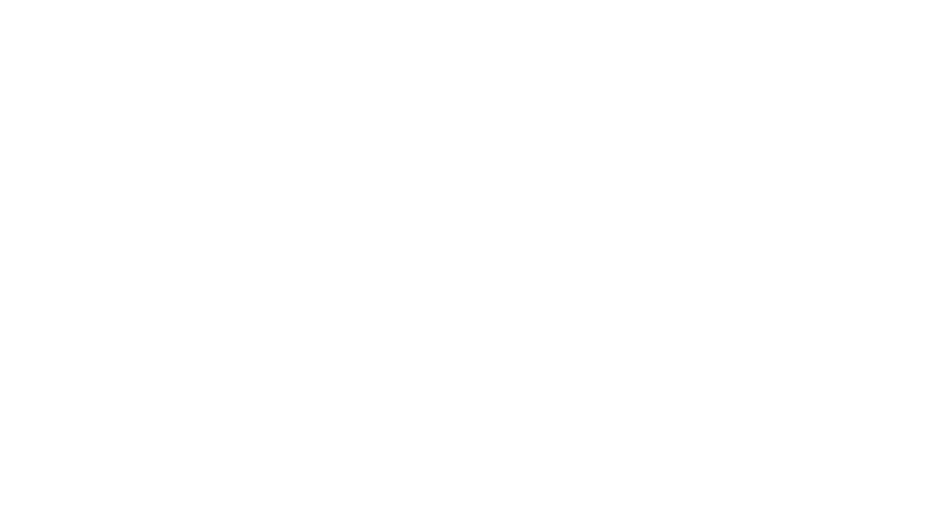
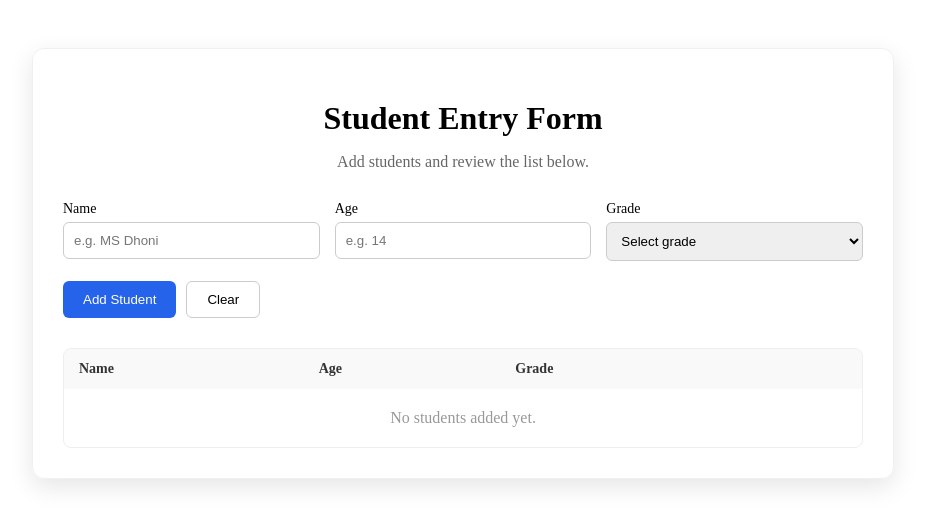
Before and after one commit to Vaishnavi213460/React-Mini-Buildout, a React (Vite) app: page /student-entry in a window 1280 px wide. Before the commit this address had no page. Shown: the top 526 px of the page, without its empty margins (177-1102 px from the left). Built offline with nearby package versions, Linux system fonts and the light colour scheme.

Commit message:
student entry

```diff
--- a/src/App.jsx
+++ b/src/App.jsx
@@ -2,6 +2,7 @@
 import { BrowserRouter as Router, Routes, Route } from 'react-router-dom';
 import Home from './components/Home';
 import JokeFetcher from './components/JokeFetcher';
+import StudentEntry from './components/StudentEntry';
 
 function App() {
   return (
@@ -11,6 +12,7 @@
         <Routes>
           <Route path="/" element={<Home />} />
           <Route path="/joke-fetcher" element={<JokeFetcher />} />
+          <Route path="/student-entry" element={<StudentEntry />} />
         </Routes>
       </div>
     </Router>
--- a/src/components/Home.jsx
+++ b/src/components/Home.jsx
@@ -11,7 +11,9 @@
             🚀 Random Joke Fetcher
           </Link>
         </li>
-        {/* Add more projects here later */}
+        <li style={{ padding: '10px', border: '1px solid #ddd', marginBottom: '10px', borderRadius: '5px' }}>
+            <Link to="/student-entry" style={{ textDecoration: 'none', color: '#007bff', fontSize: '18px' }}>📝 Student Entry Form</Link>
+        </li>
       </ul>
     </div>
   );
--- /dev/null
+++ b/src/components/StudentEntry.jsx
@@ -0,0 +1,106 @@
+import React, { useState } from 'react';
+
+const StudentEntry = () => {
+  const [students, setStudents] = useState([]);
+  const [formData, setFormData] = useState({ name: '', age: '', grade: '' });
+
+  const handleChange = (e) => {
+    const { name, value } = e.target;
+    setFormData({ ...formData, [name]: value });
+  };
+
+  const addStudent = () => {
+    if (formData.name && formData.age && formData.grade) {
+      setStudents([...students, formData]);
+      handleClear();
+    }
+  };
+
+  const handleClear = () => {
+    setFormData({ name: '', age: '', grade: '' });
+  };
+
+  const removeStudent = (indexToRemove) => {
+    setStudents(students.filter((_, index) => index !== indexToRemove));
+  };
+
+  return (
+    <div style={{ padding: '40px', display: 'flex', justifyContent: 'center' }}>
+      <div style={{
+        width: '100%', maxWidth: '800px', padding: '30px',
+        borderRadius: '12px', boxShadow: '0 8px 24px rgba(0,0,0,0.1)', border: '1px solid #f0f0f0'
+      }}>
+        <h1 style={{ textAlign: 'center', marginBottom: '5px' }}>Student Entry Form</h1>
+        <p style={{ textAlign: 'center', color: '#666', marginBottom: '30px' }}>Add students and review the list below.</p>
+
+        {/* Form Section */}
+        <div style={{ display: 'flex', gap: '15px', marginBottom: '20px', flexWrap: 'wrap' }}>
+          <div style={{ flex: 1, minWidth: '150px' }}>
+            <label style={{ display: 'block', marginBottom: '5px', fontSize: '14px' }}>Name</label>
+            <input style={inputStyle} name="name" placeholder="e.g. MS Dhoni" value={formData.name} onChange={handleChange} />
+          </div>
+          <div style={{ flex: 1, minWidth: '150px' }}>
+            <label style={{ display: 'block', marginBottom: '5px', fontSize: '14px' }}>Age</label>
+            <input style={inputStyle} type="number" name="age" placeholder="e.g. 14" value={formData.age} onChange={handleChange} />
+          </div>
+          <div style={{ flex: 1, minWidth: '150px' }}>
+            <label style={{ display: 'block', marginBottom: '5px', fontSize: '14px' }}>Grade</label>
+            <select style={inputStyle} name="grade" value={formData.grade} onChange={handleChange}>
+              <option value="">Select grade</option>
+              <option value="Class 8">Class 8</option>
+              <option value="Class 9">Class 9</option>
+              <option value="Class 10">Class 10</option>
+            </select>
+          </div>
+        </div>
+
+        <div style={{ marginBottom: '30px', display: 'flex', gap: '10px' }}>
+          <button onClick={addStudent} style={primaryBtn}>Add Student</button>
+          <button onClick={handleClear} style={secondaryBtn}>Clear</button>
+        </div>
+
+        {/* Table Section */}
+        <div style={{ border: '1px solid #eee', borderRadius: '8px', overflow: 'hidden' }}>
+          <table style={{ width: '100%', borderCollapse: 'collapse', textAlign: 'left' }}>
+            <thead style={{ backgroundColor: '#f9f9f9' }}>
+              <tr>
+                <th style={thStyle}>Name</th>
+                <th style={thStyle}>Age</th>
+                <th style={thStyle}>Grade</th>
+                <th style={thStyle}></th>
+              </tr>
+            </thead>
+            <tbody>
+              {students.length === 0 ? (
+                <tr>
+                  <td colSpan="4" style={{ padding: '20px', textAlign: 'center', color: '#999' }}>No students added yet.</td>
+                </tr>
+              ) : (
+                students.map((s, i) => (
+                  <tr key={i} style={{ borderTop: '1px solid #eee' }}>
+                    <td style={tdStyle}>{s.name}</td>
+                    <td style={tdStyle}>{s.age}</td>
+                    <td style={tdStyle}>{s.grade}</td>
+                    <td style={tdStyle}>
+                      <button onClick={() => removeStudent(i)} style={removeBtn}>Remove</button>
+                    </td>
+                  </tr>
+                ))
+              )}
+            </tbody>
+          </table>
+        </div>
+      </div>
+    </div>
+  );
+};
+
+// Styles object for cleaner code
+const inputStyle = { width: '100%', padding: '10px', borderRadius: '6px', border: '1px solid #ccc', boxSizing: 'border-box' };
+const thStyle = { padding: '12px 15px', fontSize: '14px', color: '#333' };
+const tdStyle = { padding: '12px 15px', fontSize: '14px' };
+const primaryBtn = { padding: '10px 20px', backgroundColor: '#2563eb', color: 'white', border: 'none', borderRadius: '6px', cursor: 'pointer' };
+const secondaryBtn = { padding: '10px 20px', backgroundColor: 'white', border: '1px solid #ccc', borderRadius: '6px', cursor: 'pointer' };
+const removeBtn = { padding: '5px 12px', backgroundColor: '#fee2e2', color: '#ef4444', border: 'none', borderRadius: '6px', cursor: 'pointer' };
+
+export default StudentEntry;
```
